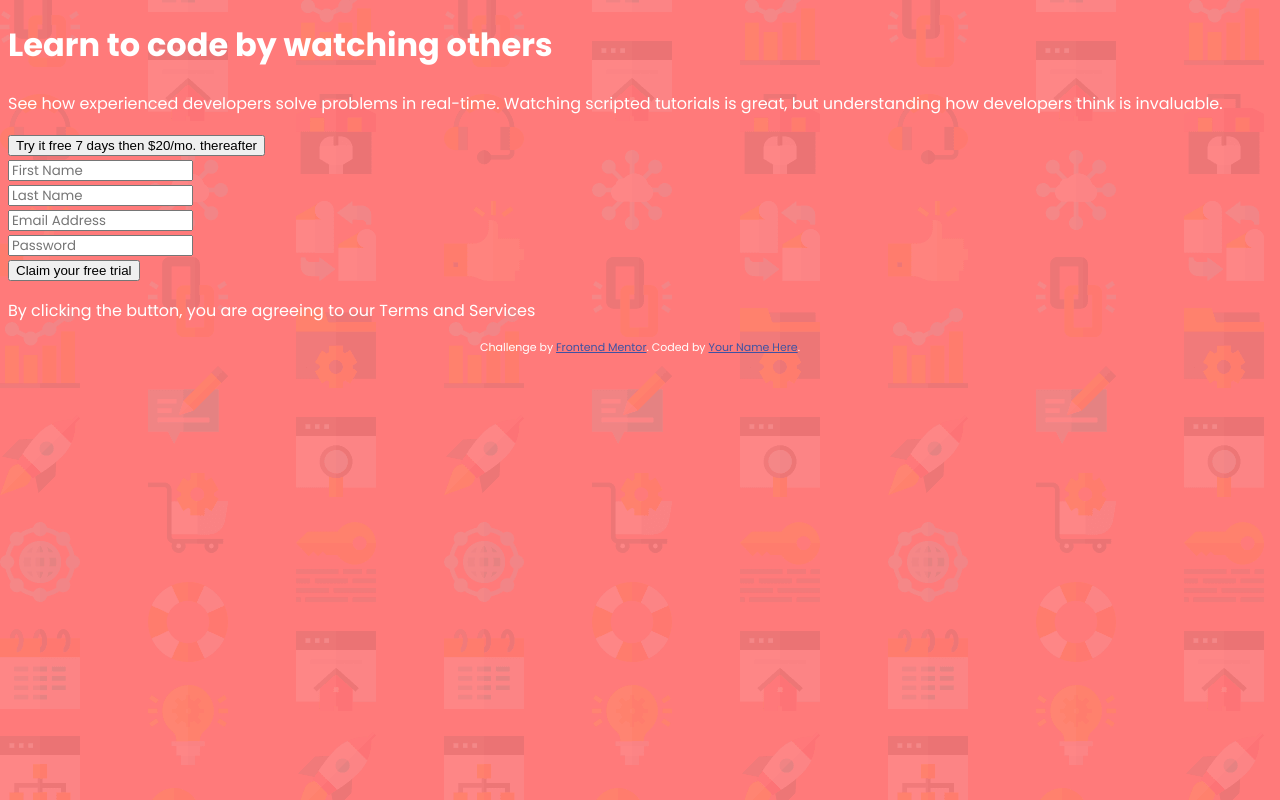
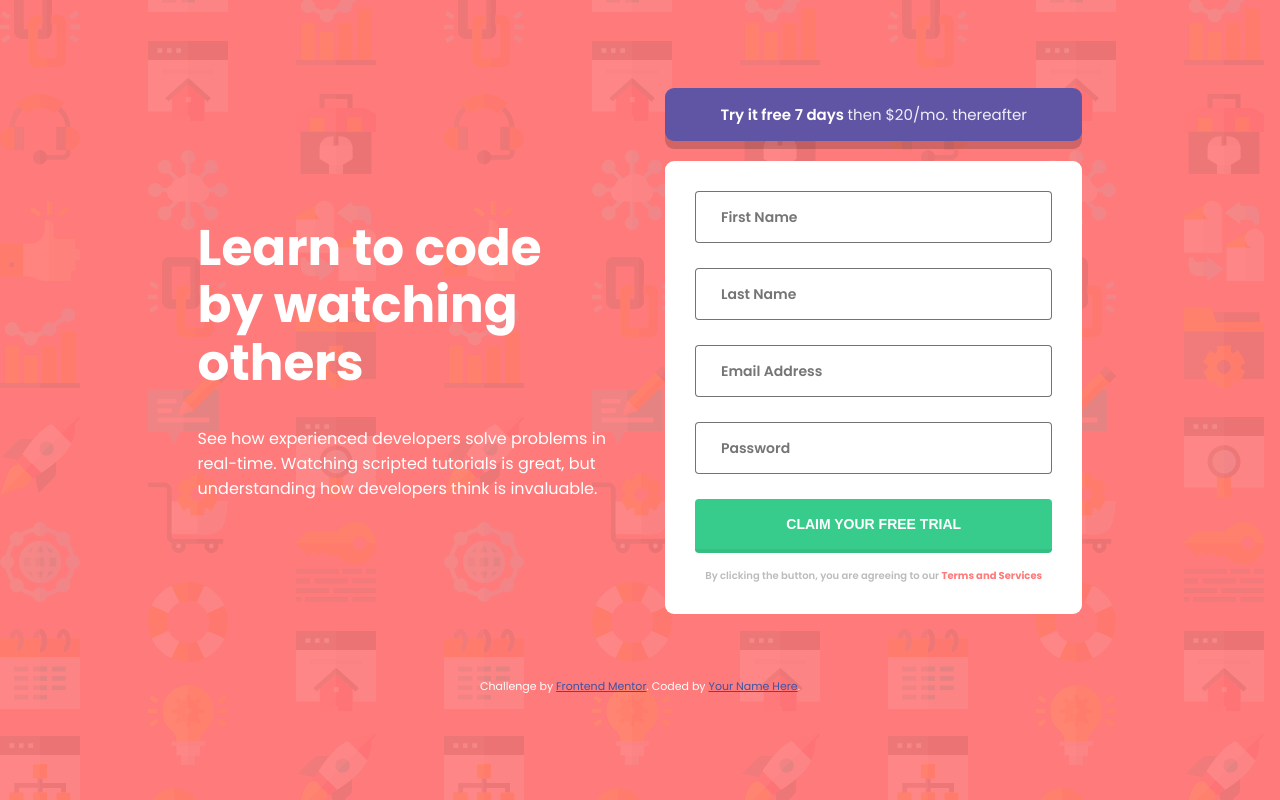
Before and after one commit to Prajwalad101/Signup-Form, a plain HTML site: page index.html in a window 1280 px wide. Drawn offline with Linux system fonts and the light colour scheme.

Commit message:
Changed the page layout and added more styling

```diff
--- a/index.html
+++ b/index.html
@@ -37,6 +37,8 @@
     </style>
   </head>
   <body>
+    <div class="landing-page">
+      <div class="title-container">
         <h1 class="title">Learn to code by watching others</h1>
 
         <p>
@@ -44,9 +46,14 @@
           scripted tutorials is great, but understanding how developers think is
           invaluable.
         </p>
-    <button class="tryit">Try it free 7 days then $20/mo. thereafter</button>
+      </div>
 
-    <form action="">
+      <div class="signup-container">
+        <button class="try-button">
+          Try it free 7 days <span>then $20/mo. thereafter</span>
+        </button>
+
+        <form action="" class="signup-form">
           <input type="text" placeholder="First Name" /><br />
           <input type="text" placeholder="Last Name" /><br />
           <input
@@ -62,10 +69,13 @@
             placeholder="Password"
           /><br />
           <input type="submit" value="Claim your free trial" />
+          <p class="terms">
+            By clicking the button, you are agreeing to our
+            <span class="accent">Terms and Services</span>
+          </p>
         </form>
-    <p class="terms">
-      By clicking the button, you are agreeing to our Terms and Services
-    </p>
+      </div>
+    </div>
 
     <footer>
       <p class="attribution">
--- a/styles.css
+++ b/styles.css
@@ -5,6 +5,83 @@ body {
   background-image: url(images/bg-intro-desktop.png);
   background-color: hsl(0, 100%, 74%);
 }
+
 ::placeholder {
   font-family: "Poppins", sans-serif;
 }
+
+.landing-page {
+  display: flex;
+  width: 70%;
+  margin: 7% auto 5% auto;
+  align-items: center;
+}
+
+.title-container {
+  margin-right: 50px;
+  width: 100%;
+}
+
+.title-container h1 {
+  font-size: 50px;
+  line-height: 1.15;
+}
+
+.signup-container {
+  width: 100%;
+}
+
+.try-button {
+  color: #fff;
+  font-family: "Poppins", sans-serif;
+  font-weight: 600;
+  font-size: 15px;
+  border: none;
+  border-radius: 9px;
+  width: 100%;
+  margin-bottom: 20px;
+  padding: 15px 0;
+  box-shadow: 0px 8px rgba(0, 0, 0, 0.18);
+  background-color: hsl(248, 32%, 49%);
+}
+
+.try-button span {
+  font-weight: 400;
+  opacity: 0.9;
+}
+
+.signup-form {
+  background-color: white;
+  padding: 30px;
+  border-radius: 9px;
+  display: flex;
+  flex-direction: column;
+}
+
+input {
+  border: 1px solid rgba(0, 0, 0, 0.548);
+  border-radius: 4px;
+  padding: 17px 25px;
+  font-size: 14px;
+  font-weight: 600;
+}
+
+input[type="submit"] {
+  background-color: hsl(154, 59%, 51%);
+  color: white;
+  text-transform: uppercase;
+  border-width: 0 0 4px 0;
+  border-color: hsl(154, 55%, 48%);
+  box-shadow: 0px 5px;
+}
+
+.terms {
+  color: rgba(0, 0, 0, 0.267);
+  font-size: 10px;
+  font-weight: 600;
+  margin: 15px auto 0 auto;
+}
+.accent {
+  color: hsl(0, 100%, 74%);
+  font-weight: 700;
+}
```
Lines whose indentation alone changed are shown as unchanged.
